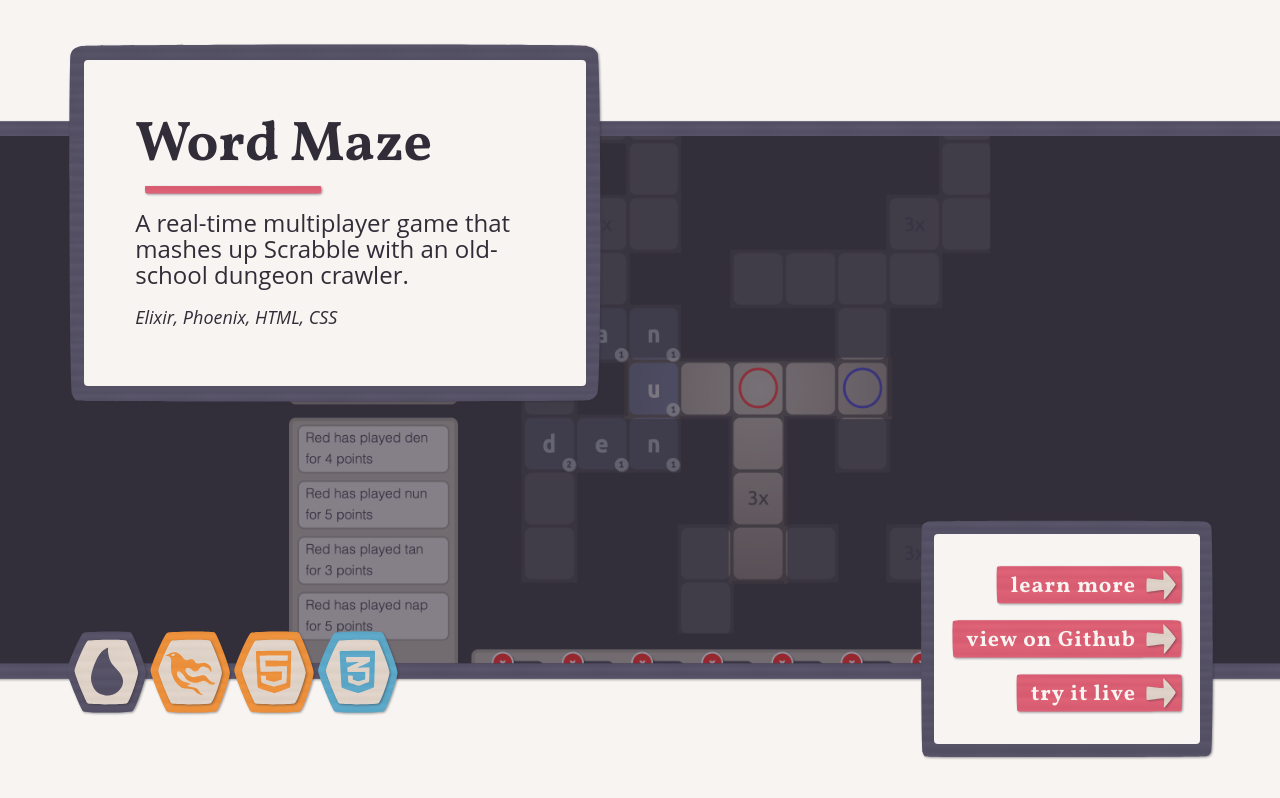
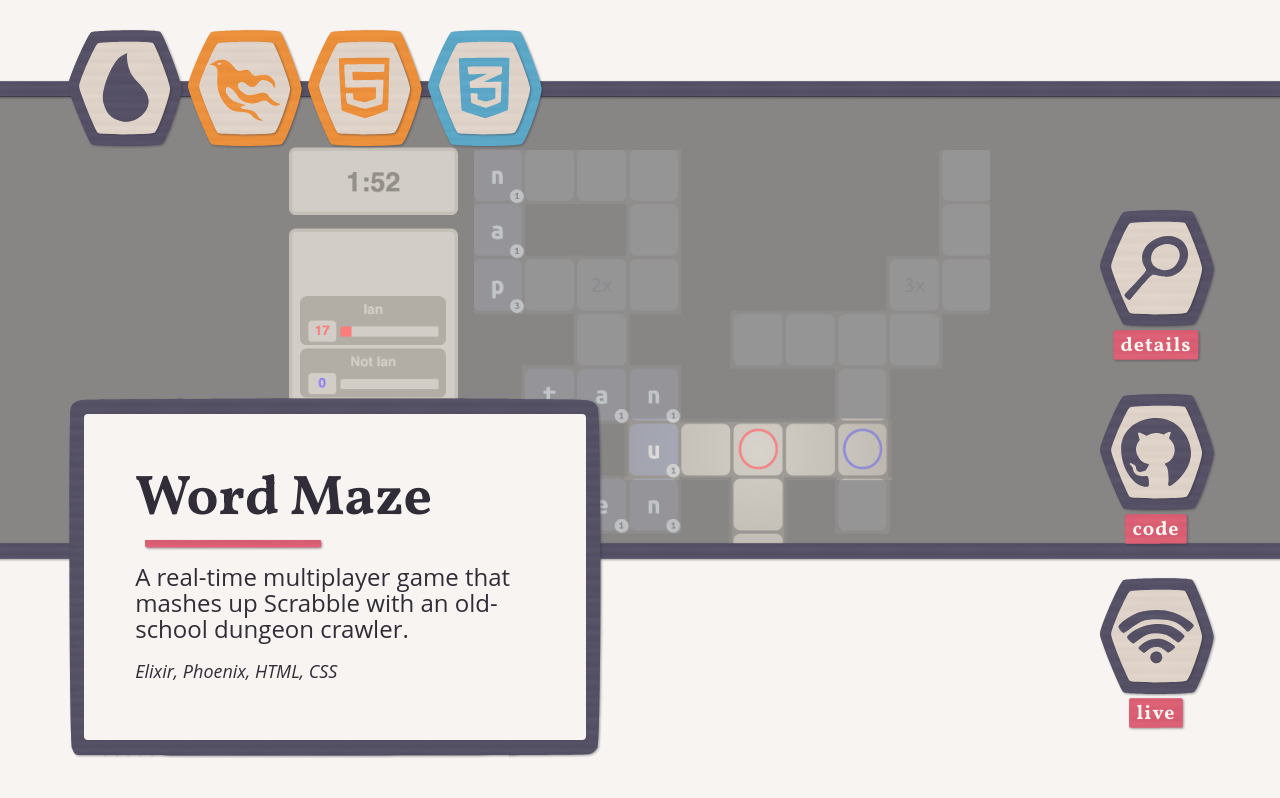
Before and after one commit to iangrubb/portfolio, a Gatsby site: page /projects in a window 1280 px wide. Built offline with nearby package versions, Linux system fonts and the light colour scheme; Gatsby itself is replaced by a stand-in of ours.

Commit message:
portfolio index desktop mvp done

```diff
--- a/src/components/paperCraft/constructions/logoFrame.js
+++ b/src/components/paperCraft/constructions/logoFrame.js
@@ -4,9 +4,9 @@ import styled from 'styled-components'
 
 import Paper from '../paper'
 
-const LogoFrame = ({children, className, color}) => {
+const LogoFrame = ({children, className, color, width}) => {
     return (
-        <Container color={color} shape="hHex" proportional className={className}>
+        <Container color={color} shape="hHex" proportional width={width} className={className}>
             <Interior color="tan" shape="hHex">
                 {children}
             </Interior>
@@ -16,7 +16,9 @@ const LogoFrame = ({children, className, color}) => {
 
 export default LogoFrame
 
-const Container = styled(Paper)``
+const Container = styled(Paper)`
+    ${props => props.width ? `width: ${props.width};` : null}
+`
 
 const Interior = styled(Paper)`
     width: 100%;
--- a/src/components/paperCraft/constructions/logos/github.js
+++ b/src/components/paperCraft/constructions/logos/github.js
@@ -5,9 +5,9 @@ import styled from 'styled-components'
 import Paper from "../../paper"
 import LogoFrame from '../logoFrame'
 
-const GithubLogo = ({ className }) => {
+const GithubLogo = ({ className, width }) => {
     return (
-        <LogoFrame color="purple" className={className}>
+        <LogoFrame color="purple" width={width} className={className}>
             <Element color="purple" shape="github" proportional noShadow/>
         </LogoFrame>
     )
--- /dev/null
+++ b/src/components/paperCraft/constructions/logos/learn.js
@@ -0,0 +1,22 @@
+import React from 'react'
+
+import styled from 'styled-components'
+
+import Paper from '../../paper'
+import LogoFrame from '../logoFrame'
+
+const LearnLogo = ({className, width}) => {
+    return (
+        <LogoFrame color="purple" width={width} className={className}>
+            <Element color="purple" shape="learn1" proportional noShadow/>
+            <Element color="tan" shape="learn2" proportional noShadow/>
+        </LogoFrame>
+    )
+}
+
+export default LearnLogo
+
+const Element = styled(Paper)`
+    position: absolute;
+    width: 55%;
+`
--- /dev/null
+++ b/src/components/paperCraft/constructions/logos/live.js
@@ -0,0 +1,25 @@
+import React from 'react'
+
+import styled from 'styled-components'
+
+import Paper from '../../paper'
+import LogoFrame from '../logoFrame'
+
+const LiveLogo = ({className, width}) => {
+    return (
+        <LogoFrame color="purple" width={width} className={className}>
+            <Element color="purple" shape="live1" proportional noShadow/>
+            <Element color="purple" shape="live2" proportional noShadow/>
+            <Element color="purple" shape="live3" proportional noShadow/>
+            <Element color="purple" shape="live4" proportional noShadow/>
+        </LogoFrame>
+    )
+}
+
+export default LiveLogo
+
+
+const Element = styled(Paper)`
+    position: absolute;
+    width: 75%;
+`
--- a/src/components/paperCraft/shapeData.js
+++ b/src/components/paperCraft/shapeData.js
@@ -4,7 +4,7 @@ const shapeData = [
         name: "hex",
         width: 200,
         height: 200,
-        path: "m99.09383,1.3916c16.48775,0 82.44852,48.75 86.74789,57.1875c4.29937,8.4375 4.6046,76.875 -0.32435,85c-4.92895,8.125 -71.35974,54.0625 -85.52158,54.6875c-14.16184,0.625 -81.49459,-40.3125 -85.83407,-51.875c-4.33948,-11.5625 -6.15525,-77.8125 -1.22631,-85.9375c4.92894,-8.125 69.67066,-59.0625 86.15842,-59.0625z"
+        path: "m45.02263,138.21409c-2.26244,-7.23982 -3.16741,-67.3784 -0.22624,-71.24576c2.94117,-3.86737 56.33484,-39.61397 63.12217,-39.16148c6.78732,0.45249 47.96379,34.84163 50.67873,39.819c2.71494,4.97737 4.0724,70.58825 1.35747,73.75566c-2.71493,3.16741 -53.84616,33.03167 -58.82353,33.03167c-4.97737,0 -53.84616,-28.95927 -56.1086,-36.19909z"
     },
     {
         name: "button",
@@ -244,7 +244,43 @@ const shapeData = [
         name: "phoenix2",
         width: 200,
         height: 200,
-        path: "m33.01135,35.44763c2.62766,-0.61332 11.03617,-1.22664 12.08723,-1.22664c1.05106,0 -0.6205,6.377 -5.25532,6.74648c-4.63482,0.36946 -9.45958,-4.90653 -6.83191,-5.51983z"
+        path: "m32.44153,36.98178c1.99998,-0.4 8.39993,-0.8 9.19992,-0.8c0.79999,0 -0.47228,4.159 -3.99997,4.39997c-3.52769,0.24096 -7.19994,-3.19998 -5.19995,-3.59997z"
+    },
+    {
+        name: "live1",
+        width: 200,
+        height: 200,
+        path: "m87.34375,147.3291c0,7.1875 5.9375,13.4375 13.4375,13.4375c7.5,0 13.125,-6.875 13.125,-12.1875c0,-5.3125 -2.8125,-14.375 -11.875,-14.375c-9.0625,0 -14.6875,5.9375 -14.6875,13.125z"
+    },
+    {
+        name: "live2",
+        width: 200,
+        height: 200,
+        path: "m73.59375,137.6416c1.5625,-0.3125 9.375,-7.5 14.6875,-10.3125c5.3125,-2.8125 17.5,-4.375 25,-0.3125c7.5,4.0625 11.5625,9.375 14.0625,9.6875c2.5,0.3125 15.9375,-10.9375 15.3125,-12.5c-0.625,-1.5625 -9.0625,-9.375 -22.1875,-14.6875c-13.125,-5.3125 -25.9375,-4.0625 -37.8125,0.625c-11.875,4.6875 -21.25,14.6875 -21.5625,16.5625c-0.3125,1.875 10.9375,11.25 12.5,10.9375z"
+    },
+    {
+        name: "live3",
+        width: 200,
+        height: 200,
+        path: "m49.21875,116.7041c2.1875,-0.3125 20.625,-16.25 31.5625,-20.3125c10.9375,-4.0625 30.9375,-3.4375 41.875,0.9375c10.9375,4.375 22.8125,16.25 26.25,16.875c3.4375,0.625 14.0625,-10.625 14.375,-13.75c0.3125,-3.125 -14.6875,-15.3125 -28.125,-21.5625c-13.4375,-6.25 -36.25,-7.5 -58.75,-1.875c-22.5,5.625 -40.625,22.1875 -40.9375,25.3125c-0.3125,3.125 11.5625,14.6875 13.75,14.375z"
+    },
+    {
+        name: "live4",
+        width: 200,
+        height: 200,
+        path: "m27.34375,93.2666c2.8125,1.875 26.875,-20 41.5625,-25.9375c14.6875,-5.9375 53.125,-5.9375 70.625,0.625c17.5,6.5625 28.4375,22.8125 30.9375,22.8125c2.5,0 13.75,-9.6875 13.4375,-14.0625c-0.3125,-4.375 -21.5625,-20.625 -45.3125,-29.0625c-23.75,-8.4375 -57.1875,-6.5625 -77.5,0.3125c-20.3125,6.875 -43.4375,25.9375 -44.375,30.625c-0.9375,4.6875 7.8125,12.8125 10.625,14.6875z"
+    },
+    {
+        name: "learn1",
+        width: 200,
+        height: 200,
+        path: "m4.9303,180.45908c-2.87945,4.05273 12.34052,19.45313 16.04267,15.80566c3.70216,-3.64746 58.82314,-72.54395 67.4615,-75.38086c8.63836,-2.83691 35.37615,10.53711 59.64584,3.24219c24.26969,-7.29492 43.19181,-30.39551 47.30532,-50.65918c4.11351,-20.26367 1.23405,-38.50098 -16.86537,-55.92774c-18.09943,-17.42676 -49.77342,-17.83203 -72.39771,-8.51074c-22.62428,9.32129 -44.01451,25.9375 -47.71667,52.68555c-3.70216,26.74805 12.75187,36.87988 11.51782,45.39063c-1.23405,8.51074 -62.11394,69.30176 -64.9934,73.35449z"
+    },
+    {
+        name: "learn2",
+        width: 200,
+        height: 200,
+        path: "m150.7957,30.32316c14.47891,4.98064 18.6617,15.60601 20.91397,26.56342c2.25227,10.95741 -7.72208,35.86062 -24.45326,44.82577c-16.73118,8.96515 -34.42762,5.31268 -48.26302,-3.65247c-13.8354,-8.96515 -15.76592,-25.23525 -12.54838,-36.85675c3.21753,-11.6215 10.93962,-23.24299 25.41852,-28.88772c14.47891,-5.64473 24.45326,-6.9729 38.93217,-1.99226z"
     }
 ]
 
--- a/src/pages/projects.js
+++ b/src/pages/projects.js
@@ -9,6 +9,11 @@ import SEO from "../components/seo"
 import Paper from '../components/paperCraft/paper'
 
 import FrameBox from '../components/display/frameBox'
+
+import GithubLogo from '../components/paperCraft/constructions/logos/github'
+import LiveLogo from '../components/paperCraft/constructions/logos/live'
+import LearnLogo from '../components/paperCraft/constructions/logos/learn'
+
 
 
 
@@ -25,6 +30,8 @@ export const query = graphql`
           title
           tagline
           tech
+          github
+          live
           hero {
             childImageSharp {
               fluid(maxWidth: 2400) {
@@ -40,7 +47,6 @@ export const query = graphql`
 `
 
 
-
 const ProjectsPage = ({ data: { allMarkdownRemark: { nodes }}}) => {
 
   const projectOrder = ["Word Maze", "Natural", "Portfolio", "Styled Poker", "Pokemon Team Builder", "Ruby Enumerator Cards", "Space Bar", "Pokemon Fallout"]
@@ -51,9 +57,10 @@ const ProjectsPage = ({ data: { allMarkdownRemark: { nodes }}}) => {
             <SEO title="Projects" />
             {projectOrder.map(term => {
               const node = nodes.find(n => n.frontmatter.title === term)
-              const { title, hero, slug, tagline, tech } = node.frontmatter
+              const { title, hero, slug, tagline, tech, github, live } = node.frontmatter
               const techTerms = tech.split(",").map(string => string.trim())
 
+              console.log(node.frontmatter)
               return (
                 <Post key={node.id}>
 
@@ -65,37 +72,48 @@ const ProjectsPage = ({ data: { allMarkdownRemark: { nodes }}}) => {
                   </TopContent>
 
                   <Bar color="purple" shape="frame" top/>
-                  <Hero fluid={hero.childImageSharp.fluid} alt="hero" />
+                  <Hero imgStyle={{objectPosition: "top center"}} fluid={hero.childImageSharp.fluid} alt="hero" />
                   <Bar color="purple" shape="frame" />
 
                   <LogoContainer >
                       {techTerms.map((term, i) => <PlacedTool key={i} number={i} tool={term} />)}
                   </LogoContainer>
 
-                  <BottomContent color="purple" innerCSS={bottomContentInner}>
 
+
+                  <BottomContent >
+
+                    <LinkWrapper>
+                      <Link to={slug}><LearnLogo width="120px" /></Link>
                       <Link to={slug}>
                         <CTAWrapper color="pink" shape="frame">
-                        <CTA>learn more</CTA>
-                        <Arrow color="tan" shape="arrow" proportional/>
+                          <CTA>details</CTA>
                         </CTAWrapper>
                       </Link>
+                    </LinkWrapper>
 
-                    <Link to={slug}>
+                    <LinkWrapper>
+                      <a target="blank" href={github}><GithubLogo width="120px" /></a>
+                      <a target="blank" href={github}>
                         <CTAWrapper color="pink" shape="frame">
-                        <CTA>view on Github</CTA>
-                        <Arrow color="tan" shape="arrow" proportional/>
+                          <CTA>code</CTA>
                         </CTAWrapper>
-                    </Link>
+                      </a>
+                    </LinkWrapper>
 
-                    <Link to={slug}>
+                    {live ?
+                      <LinkWrapper>
+                        <a target="blank" href={live}><LiveLogo width="120px" /></a>
+                        <a target="blank" href={live}>
                           <CTAWrapper color="pink" shape="frame">
-                        <CTA>try it live</CTA>
-                        <Arrow color="tan" shape="arrow" proportional/>
+                            <CTA>live</CTA>
                           </CTAWrapper>
-                    </Link>
+                        </a>
+                      </LinkWrapper>
+                    : null}
 
                   </BottomContent>
+
 
                 </Post>
               )
@@ -115,7 +133,7 @@ const Post = styled.div`
   @media (min-width: 768px) {
 
     margin: 0;
-    padding: 15vh 0;
+    padding: 10vh 0 30vh 0;
 
     scroll-snap-align: start;
 
@@ -128,14 +146,13 @@ const TopContent = styled(FrameBox)`
 
   margin: 0 8%;
 
-  max-width: 750px;
 
   @media (min-width: 768px) {
 
-    /* max-width: 500px; */
+    max-width: calc(85vw - 120px);
     margin: 0;
     position: absolute;
-    top: 5vh;
+    bottom: 5vh;
     left: 5vw;
     z-index: 2;
   }
@@ -200,18 +217,8 @@ const Tools = styled.div`
 const Hero = styled(Img)`
   height: 250px;
   @media (min-width: 768px) {
-    height: calc(70vh - 32px);
-
-    &::before {
-      content: "";
-      position: absolute;
-      top: 0;
-      bottom: 0;
-      left: 0;
-      right: 0;
-      z-index: 1;
-      background: var(--tint);
-    }
+    height: calc(60vh - 32px);
+    opacity: 0.5;
   }
 `
 
@@ -231,7 +238,37 @@ const Bar = styled(Paper)`
 
 
 
-const BottomContent = styled(FrameBox)`
+
+
+
+
+
+const LogoContainer = styled.div`
+  display: none;
+
+  @media (min-width: 768px) {
+    display: flex;
+
+    position: absolute;
+    left: 5vw;
+    top: calc(10vh + 8px);
+    transform: translateY(-50%);
+    z-index: 2;
+
+    width: calc(85vw - 250px);
+    width: 1200px;
+  }
+`
+
+
+const PlacedTool = styled(ToolInfo)`
+  width: 120px;
+  max-width: 10vw;
+`
+
+
+
+const BottomContent = styled.div`
   margin: 0 8%;
   max-width: 750px;
   @media (min-width: 768px) {
@@ -240,48 +277,30 @@ const BottomContent = styled(FrameBox)`
     bottom: 5vh;
     right: 5vw;
     z-index: 2;
+
+    width: 120px;
+
   }
 
 `
 
-const bottomContentInner = css`
-  display: flex;
-  flex-direction: column;
-  align-items: flex-end;
-  padding: 24px 16px;
-  margin: 16px;
+
+const LinkWrapper = styled.div`
+  position: relative;
+
+  margin: 0 0 64px 0;
+
 `
-
-
-
-const LogoContainer = styled.div`
-  display: none;
-
-  @media (min-width: 1100px) {
-    display: flex;
-
-    position: absolute;
-    left: 5vw;
-    top: calc(85vh - 8px);
-    transform: translateY(-50%);
-    z-index: 2;
-
-    width: calc(85vw - 250px);
-    max-width: 1200px;
-  }
-`
-
-
-const PlacedTool = styled(ToolInfo)`
-  max-width: 10%;
-`
-
 
 
 const CTAWrapper = styled(Paper)`
   width: fit-content;
   height: fit-content;
-  position: relative;
+  position: absolute;
+  top: 100%;
+  left: 50%;
+  transform: translate(-50%, -20%);
+  z-index: 2;
   margin: 8px 0;
 `
 
@@ -289,20 +308,13 @@ const CTA = styled.span`
   font-family: "Vollkorn";
   color: var(--background-color);
   font-weight: 700;
-  font-size: 22px;
+  font-size: 20px;
   letter-spacing: 1px;
-  margin: 8px calc(32px + 16px) 4px 16px;
-`
-
-const Arrow = styled(Paper)`
-  position: absolute;
-  top: 50%;
-  right: 8px;
-  width: 30px;
-  transform: translateY(-50%);
+  margin: 3px 8px 1px 8px;
 `
 
 
 
 
+
 export default ProjectsPage
--- a/src/projects/natural/index.md
+++ b/src/projects/natural/index.md
@@ -4,6 +4,8 @@ title: "Natural"
 tech: "React, Redux, Styled Components, HTML, CSS, JS, Ruby, Rails"
 hero: ./hero.png
 tagline: "A virtual tutor that helps logic students learn to construct natural deduction proofs."
+github: "https://github.com/iangrubb/Natural"
+live: "https://naturalprover.netlify.app/"
 ---
 
 A natural description
--- a/src/projects/pokemonFallout/index.md
+++ b/src/projects/pokemonFallout/index.md
@@ -4,4 +4,6 @@ title: "Pokemon Fallout"
 tech: "Ruby, Rails, HTML, CSS, JS"
 hero: ./hero.png
 tagline: "A game where players breed and raise pokemon in a post-apocalyptic future."
+github: "https://github.com/cstatro/poke-fallout-frontend"
+live: "https://pokemon-fallout.netlify.app/"
 ---
--- a/src/projects/pokemonTeamBuilder/index.md
+++ b/src/projects/pokemonTeamBuilder/index.md
@@ -4,4 +4,6 @@ title: "Pokemon Team Builder"
 tech: "React, Styled Components, HTML, CSS, JS"
 hero: ./hero.png
 tagline: "A tutorial on how to style in React with Styled Components and React Transition Group."
+github: "https://github.com/iangrubb/pokemon-team-builder"
+live: ""
 ---
--- a/src/projects/portfolio/index.md
+++ b/src/projects/portfolio/index.md
@@ -4,4 +4,6 @@ title: "Portfolio"
 tech: "Gatsby, React, Styled Components, GraphQL, HTML, CSS, JS"
 hero: ./hero.png
 tagline: "My virtual home on the web, featuring blog posts and project information."
+github: "https://github.com/iangrubb/portfolio"
+live: ""
 ---
--- a/src/projects/rubyEnumeratorCards/index.md
+++ b/src/projects/rubyEnumeratorCards/index.md
@@ -4,4 +4,6 @@ title: "Ruby Enumerator Cards"
 tech: "React, Styled Components, HTML, CSS, JS"
 hero: ./hero.png
 tagline: "Interactive flashcards with details on enumerator methods in Ruby."
+github: "https://github.com/iangrubb/ruby-enumerator-flash-cards"
+live: "https://ruby-enumerators.netlify.app"
 ---
--- a/src/projects/spaceBar/index.md
+++ b/src/projects/spaceBar/index.md
@@ -4,4 +4,6 @@ title: "Space Bar"
 tech: "React, HTML, CSS, JS, Styled Components, Ruby, Rails"
 hero: ./hero.png
 tagline: "An interactive map that lets users explore space and learn about planets and constellations."
+github: "https://github.com/iangrubb/space_project_frontend"
+live: "https://thespacebar.netlify.app/"
 ---
--- a/src/projects/styledPoker/index.md
+++ b/src/projects/styledPoker/index.md
@@ -4,4 +4,6 @@ title: "Styled Poker"
 tech: "React, Styled Components, HTML, CSS, JS"
 hero: ./hero.png
 tagline: "A tutorial on 3D transforms in CSS, Styled Components, and React Transition Group."
+github: "https://github.com/iangrubb/styled-poker-demo"
+live: ""
 ---
--- a/src/projects/wordMaze/index.md
+++ b/src/projects/wordMaze/index.md
@@ -4,6 +4,8 @@ title: "Word Maze"
 tech: "Elixir, Phoenix, HTML, CSS"
 hero: ./hero.png
 tagline: "A real-time multiplayer game that mashes up Scrabble with an old-school dungeon crawler."
+github: "https://github.com/iangrubb/word_maze"
+live: "http://word-maze.gigalixirapp.com/games"
 ---
 
 # an h1
```
Lines whose indentation alone changed are shown as unchanged.
